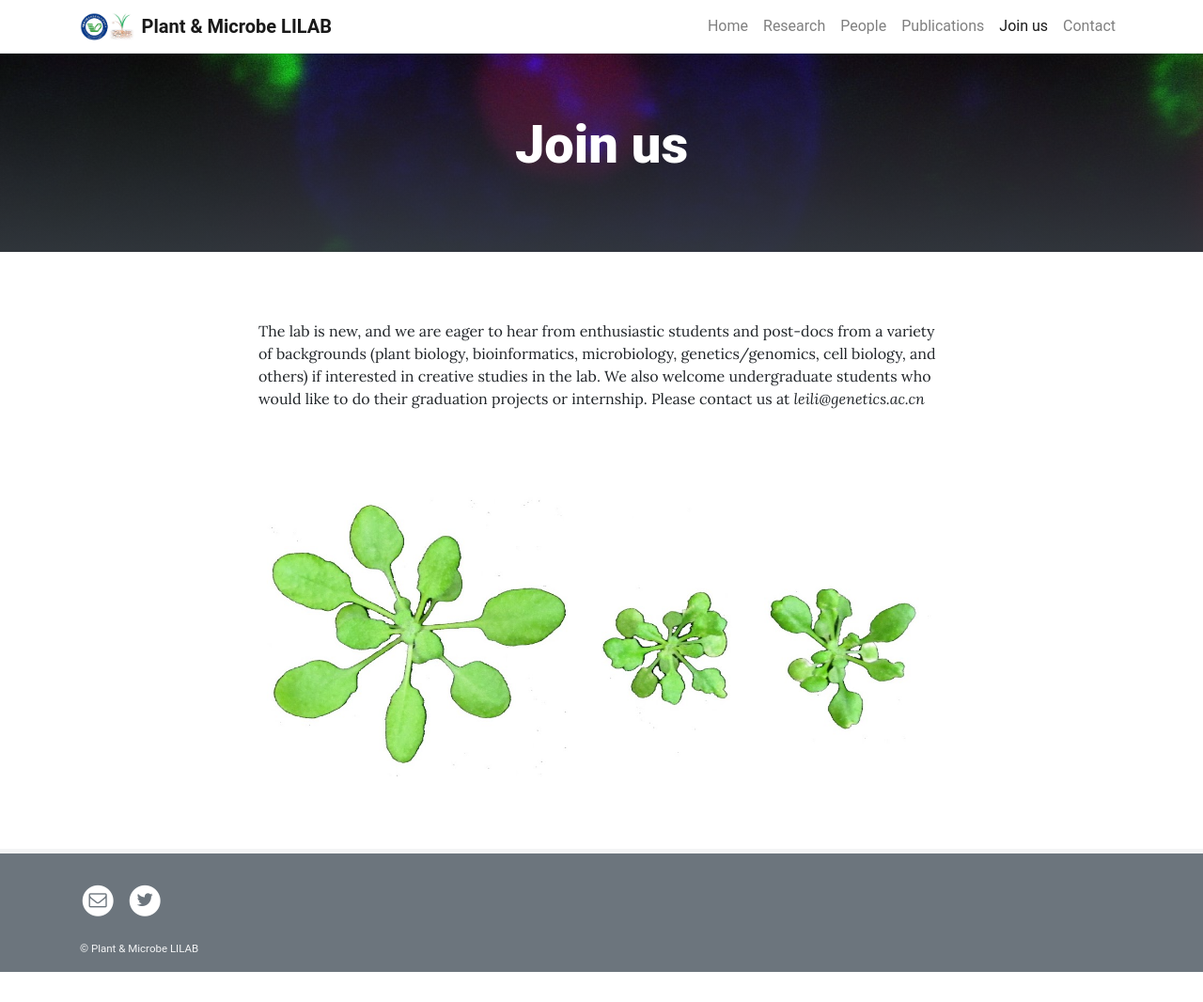
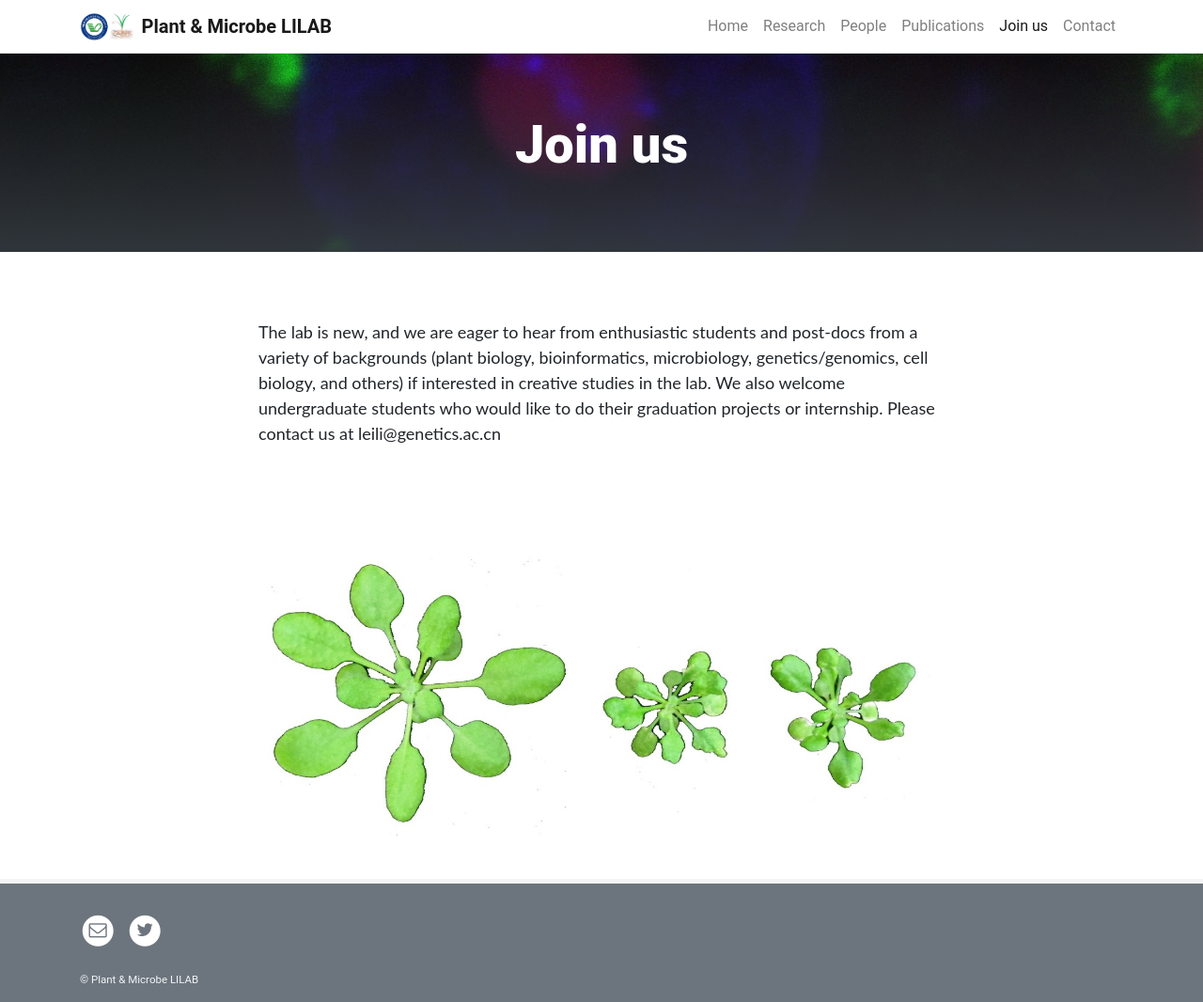
Before and after one commit to leili-plantmicrobe/leili-plantmicrobe.github.io, a Jekyll site: the page built from pages/join.md, in a window 1280 px wide. Shown: the whole page at 94% size. Built offline with Jekyll 4.4.1, drawn with Linux system fonts in a browser that asks for light colours; before the commit the page ends 1034 px from its top, so only the background shows below that.

Commit message:
Update join.md

```diff
--- a/pages/join.md
+++ b/pages/join.md
@@ -8,8 +8,9 @@ permalink: /join/
 
 
 &nbsp;
-
-The lab is new, and we are eager to hear from enthusiastic students and post-docs from a variety of backgrounds (plant biology, bioinformatics, microbiology, genetics/genomics, cell biology, and others) if interested in creative studies in the lab. We also welcome undergraduate students who would like to do their graduation projects or internship. Please contact us at *leili@genetics.ac.cn*
+<font size="4" face ="Lato">
+The lab is new, and we are eager to hear from enthusiastic students and post-docs from a variety of backgrounds (plant biology, bioinformatics, microbiology, genetics/genomics, cell biology, and others) if interested in creative studies in the lab. We also welcome undergraduate students who would like to do their graduation projects or internship. Please contact us at <me>leili@genetics.ac.cn</me>
+</font>
 <br/>
 <br/>
 <br/>
```
